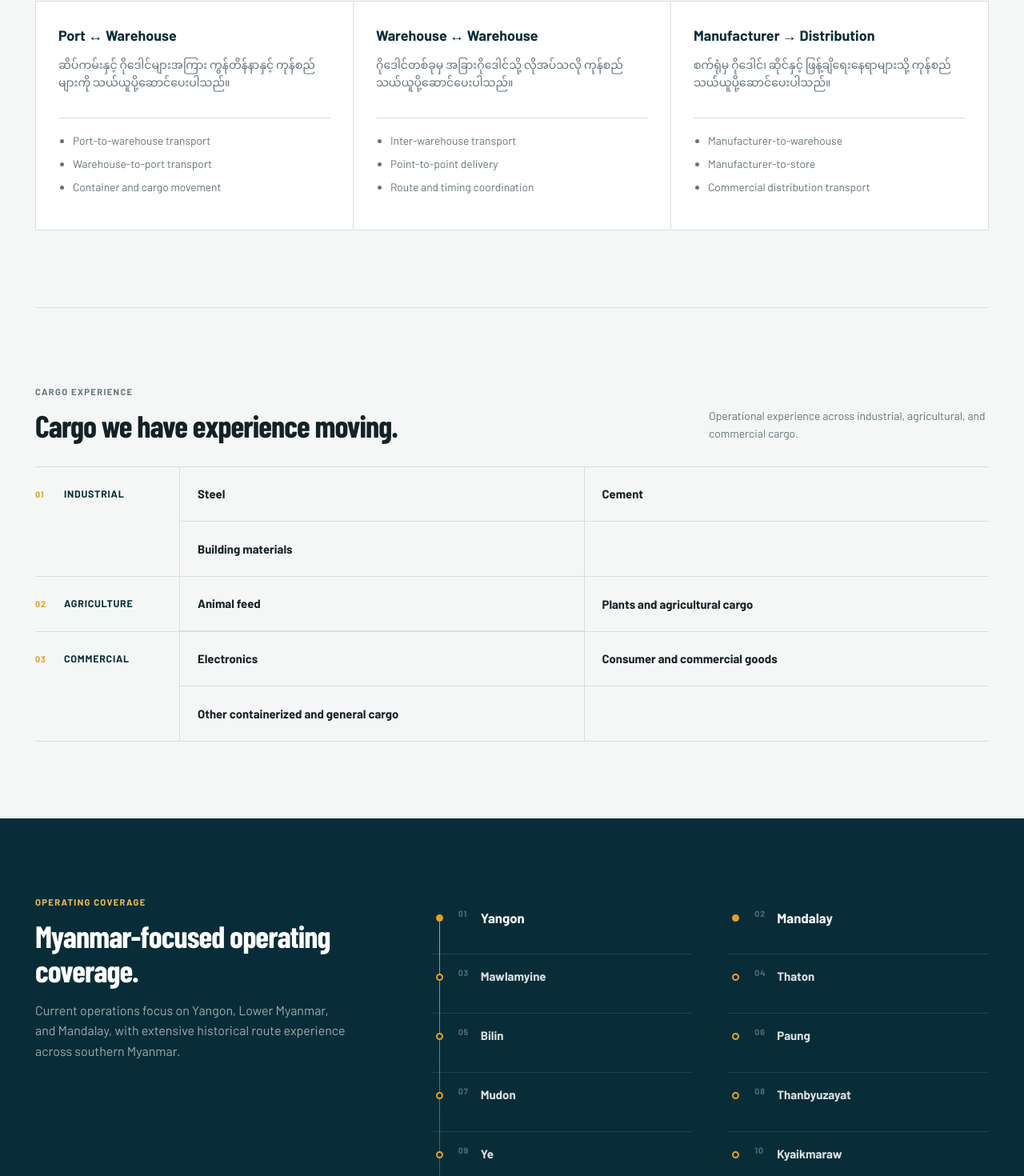
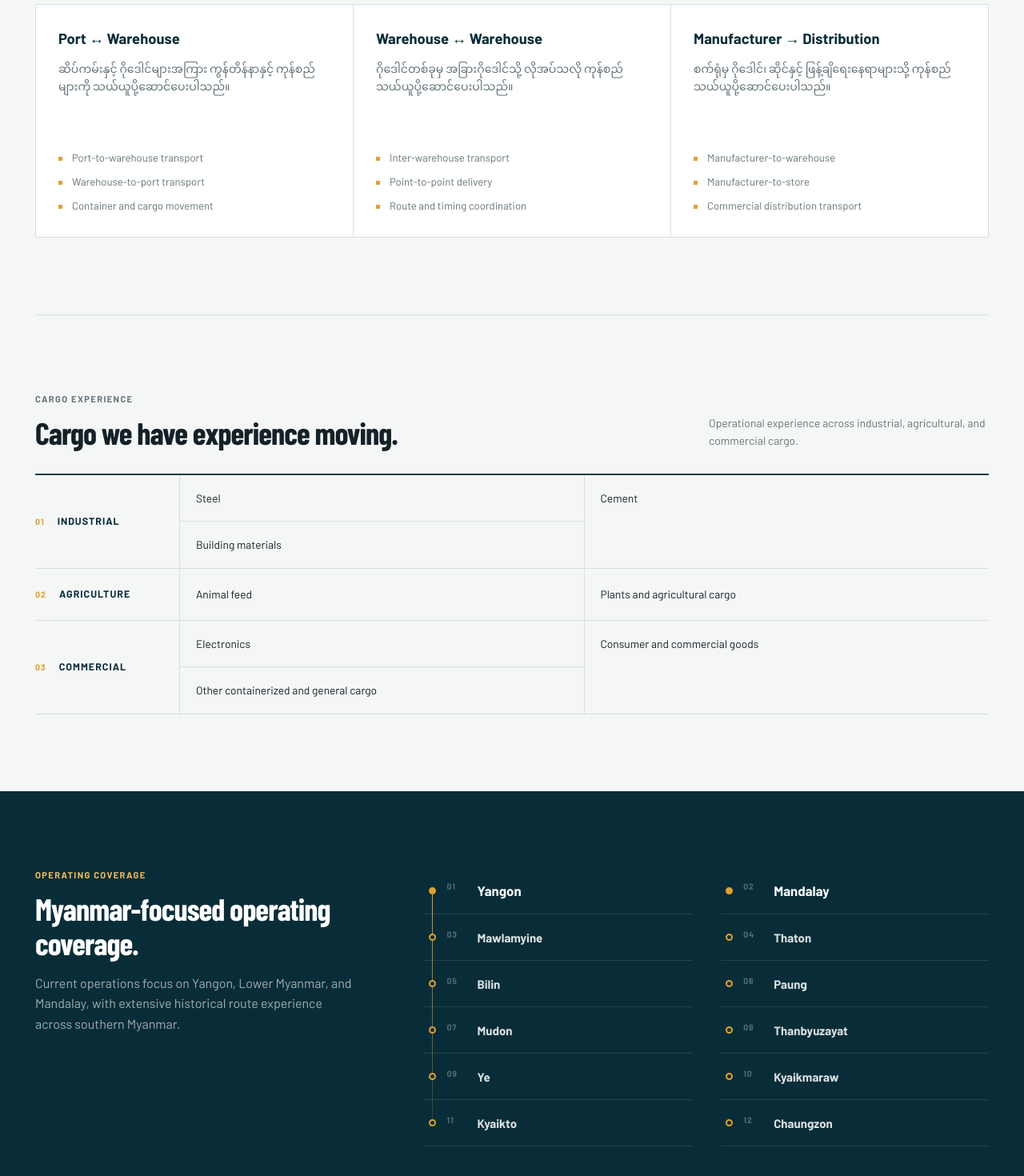
Before and after one commit to kyawhtetyang/asiamap, a Next.js app in the folder frontend/: page /services in a window 1280 px wide. Shown: the part 684-2154 px from the top of the page at 80% size. Built offline with nearby package versions, Linux system fonts and the light colour scheme.

Commit message:
fix: add light-surface outline button style

```diff
--- a/frontend/src/styles.css
+++ b/frontend/src/styles.css
@@ -67,6 +67,8 @@ button, input, textarea { font: inherit; }
 .button.secondary { background: rgba(255,255,255,.08); border-color: rgba(255,255,255,.3); color: #fff; }
 .button.secondary:hover { background: rgba(255,255,255,.14); border-color: rgba(255,255,255,.5); }
 .button.secondary.inverse { background: transparent; }
+.button.outline { background: transparent; border-color: var(--primary); color: var(--primary); }
+.button.outline:hover { background: var(--primary); color: #fff; }
 .actions { display: flex; align-items: center; gap: 12px; flex-wrap: wrap; margin-top: 28px; }
 
 .hero { position: relative; min-height: 700px; display: grid; align-items: end; isolation: isolate; overflow: hidden; color: #fff; background: linear-gradient(90deg, rgba(9,45,56,.96) 0%, rgba(9,45,56,.88) 42%, rgba(9,45,56,.28) 78%, rgba(9,45,56,.18) 100%), url("https://images.unsplash.com/photo-1601584115197-04ecc0da31d7?auto=format&fit=crop&w=1800&q=80") center/cover; }
@@ -140,33 +142,34 @@ button, input, textarea { font: inherit; }
 .home-cta-section .button.primary { background: var(--accent); color: var(--primary-dark); }
 .home-cta-section .button.primary:hover { background: #efb54a; }
 
-.services-card-section { display: grid; gap: 30px; }
-.service-box { min-height: 285px; padding: 28px; background: var(--surface); }
-.service-box h3 { margin: 0; color: var(--primary-dark); font-size: 1.12rem; }
+.services-card-section { display: grid; gap: 34px; }
+.service-box { min-height: 290px; display: flex; flex-direction: column; justify-content: space-between; gap: 34px; padding: 28px; background: var(--surface); }
+.service-box h3 { margin: 0; color: var(--primary-dark); font-size: 1.15rem; }
 .service-box p { margin: 11px 0 0; font-size: .88rem; }
-.service-box-list { margin: 32px 0 0; padding: 17px 0 0 18px; border-top: 1px solid var(--line); color: var(--muted); font-size: .86rem; }
-.service-box-list li + li { margin-top: 7px; }
+.service-box-list { display: grid; gap: 9px; margin: 0; padding: 0; list-style: none; }
+.service-box-list li { position: relative; padding-left: 17px; color: var(--muted); font-size: .82rem; }
+.service-box-list li::before { content: ""; position: absolute; left: 0; top: .65em; width: 5px; height: 5px; background: var(--accent); }
 
-/* Services page: cargo, geography and operating proof deliberately use different visual systems. */
 .capability-section { border-top: 1px solid var(--line); }
-.cargo-groups { border-top: 1px solid var(--line); }
+.cargo-groups { border-top: 2px solid var(--primary); border-bottom: 1px solid var(--line); }
 .cargo-group { display: grid; grid-template-columns: 180px 1fr; border-bottom: 1px solid var(--line); }
-.cargo-group-heading { padding: 24px 22px 24px 0; color: var(--primary-dark); font-size: .78rem; font-weight: 800; letter-spacing: .06em; text-transform: uppercase; }
-.cargo-group-heading span { display: inline-block; width: 36px; color: var(--accent); font-size: .68rem; }
+.cargo-group:last-child { border-bottom: 0; }
+.cargo-group-heading { display: flex; align-items: center; gap: 16px; padding: 22px 24px 22px 0; color: var(--primary-dark); font-size: .78rem; font-weight: 800; text-transform: uppercase; letter-spacing: .08em; }
+.cargo-group-heading span { color: var(--accent); font-size: .66rem; }
 .cargo-group-items { display: grid; grid-template-columns: repeat(2,minmax(0,1fr)); border-left: 1px solid var(--line); }
-.cargo-line { display: flex; align-items: center; min-height: 68px; padding: 16px 22px; border-bottom: 1px solid var(--line); color: var(--text); font-size: .93rem; font-weight: 620; }
+.cargo-line { min-height: 58px; display: flex; align-items: center; padding: 14px 20px; border-bottom: 1px solid var(--line); color: var(--text); font-size: .86rem; }
 .cargo-line:nth-child(odd) { border-right: 1px solid var(--line); }
-.cargo-line:last-child { border-bottom: 0; }
+.cargo-line:nth-last-child(-n+2) { border-bottom: 0; }
 
 .coverage-section-shell { background: var(--primary-dark); color: #fff; }
-.coverage-section { display: grid; grid-template-columns: .72fr 1.28fr; gap: clamp(56px,8vw,110px); align-items: start; }
-.coverage-intro { position: sticky; top: 118px; }
+.coverage-section { display: grid; grid-template-columns: .72fr 1.28fr; gap: clamp(50px,7vw,90px); align-items: start; }
+.coverage-intro { position: sticky; top: 112px; }
 .coverage-intro .eyebrow { color: #f0bd5c; }
 .coverage-intro h2 { color: #fff; }
-.coverage-intro p:not(.eyebrow) { max-width: 480px; color: rgba(255,255,255,.6); }
-.route-network { position: relative; display: grid; grid-template-columns: repeat(2,minmax(0,1fr)); column-gap: 44px; }
-.route-spine { position: absolute; left: 10px; top: 24px; bottom: 24px; width: 1px; background: linear-gradient(var(--accent),rgba(255,255,255,.12)); }
-.route-stop { position: relative; display: grid; grid-template-columns: 28px 1fr; grid-template-rows: auto auto; min-height: 74px; padding: 15px 10px 15px 34px; border-bottom: 1px solid rgba(255,255,255,.1); }
+.coverage-intro > p:last-child { color: rgba(255,255,255,.62); }
+.route-network { position: relative; display: grid; grid-template-columns: repeat(2,minmax(0,1fr)); column-gap: 36px; }
+.route-spine { position: absolute; left: 10px; top: 26px; bottom: 26px; width: 1px; background: linear-gradient(var(--accent), rgba(224,161,45,.16)); }
+.route-stop { position: relative; min-height: 58px; display: grid; grid-template-columns: 38px 1fr; align-content: center; padding: 11px 0 11px 28px; border-bottom: 1px solid rgba(255,255,255,.1); }
 .route-node { position: absolute; left: 6px; top: 24px; width: 9px; height: 9px; border: 2px solid var(--accent); border-radius: 50%; background: var(--primary-dark); z-index: 1; }
 .route-index { color: rgba(255,255,255,.3); font-size: .66rem; font-weight: 800; letter-spacing: .08em; }
 .route-stop strong { color: rgba(255,255,255,.86); font-size: .94rem; }
```
